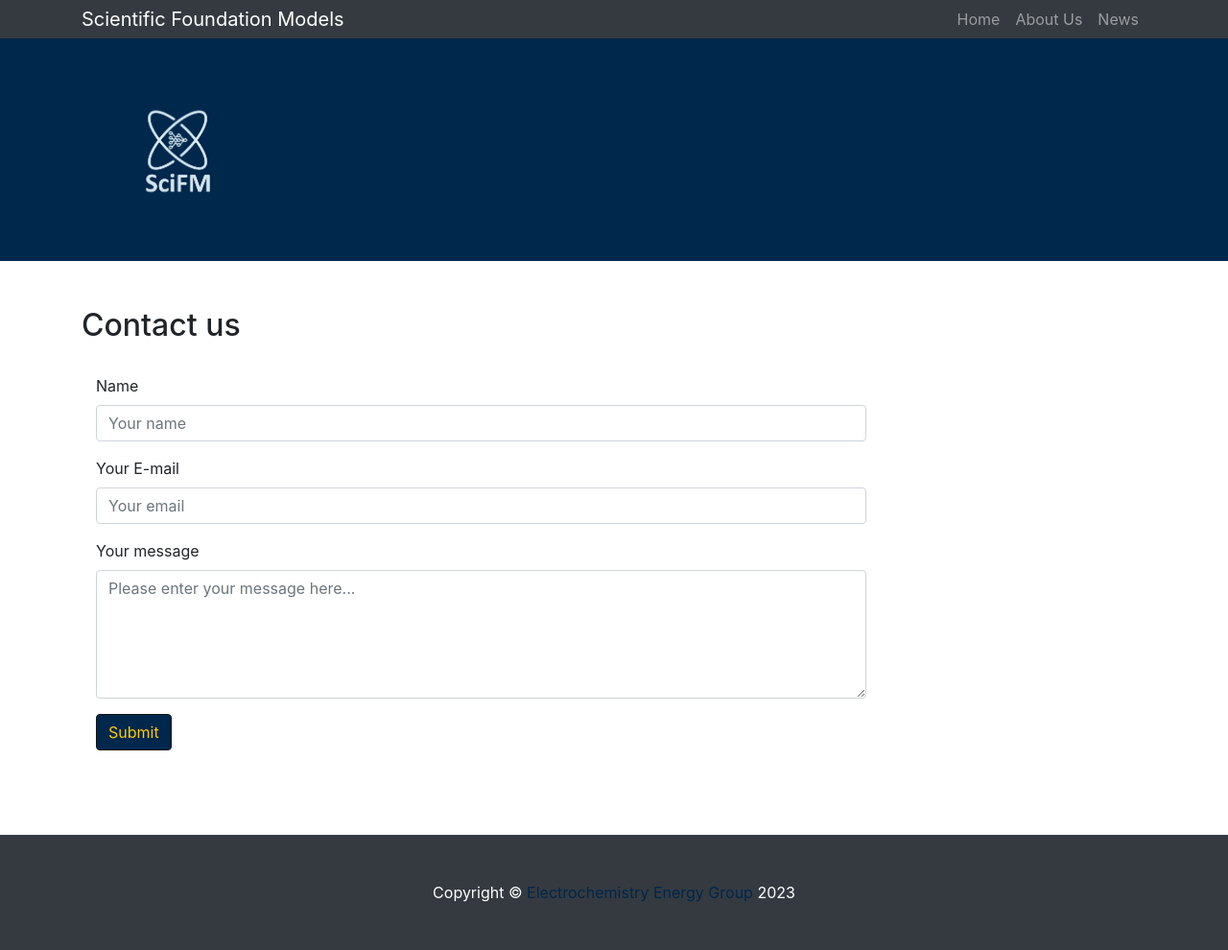
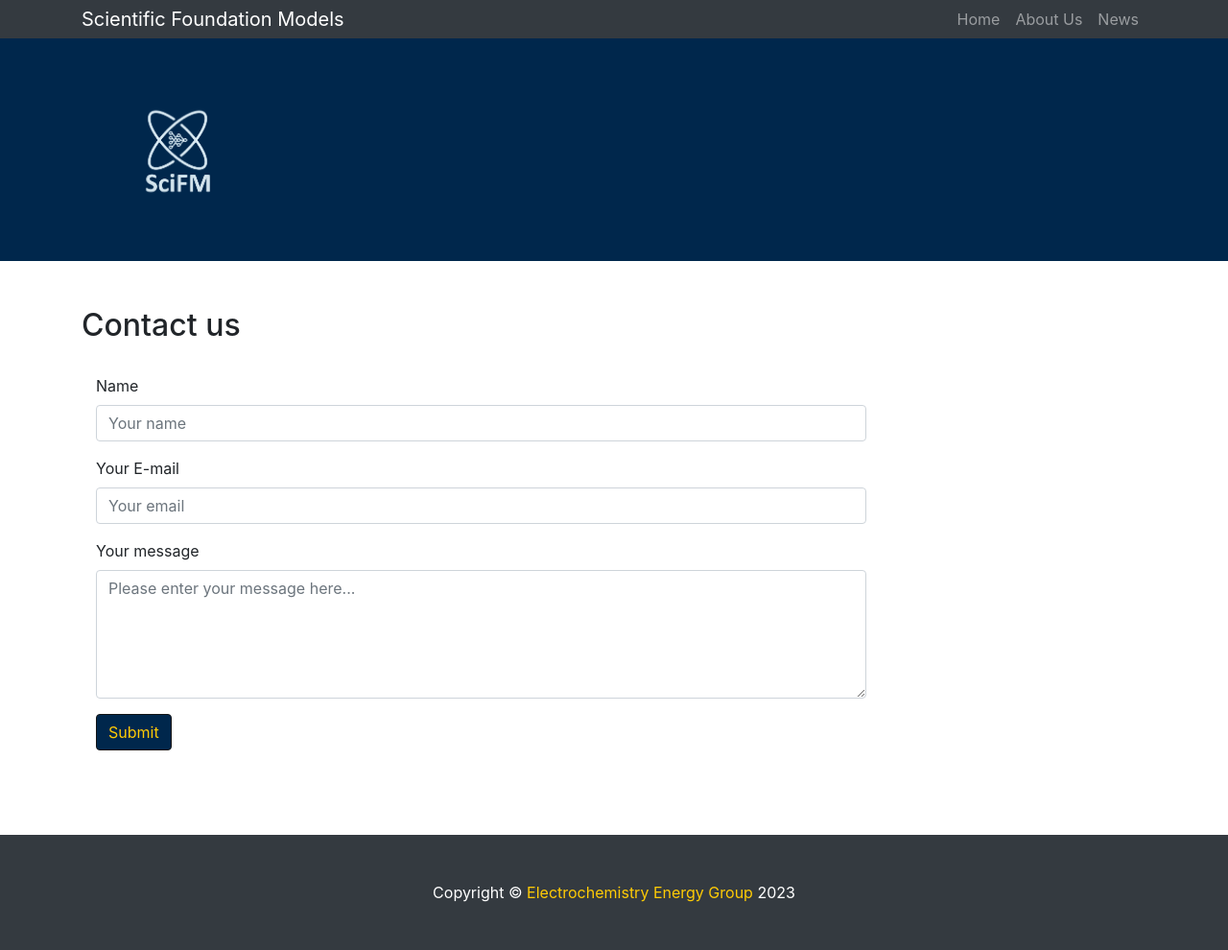
Before and after one commit to scifm/scifm.github.io, a Jekyll site: the page built from _pages/contact.md, in a window 1280 px wide. Shown: the whole page at 96% size. Built offline with Jekyll 4.4.1, drawn with Linux system fonts in a browser that asks for light colours; nearby versions of some CDN libraries.

Commit message:
Tweak hyperlinks

```diff
--- a/assets/css/main.scss
+++ b/assets/css/main.scss
@@ -33,6 +33,20 @@
     .person-name{
         font-weight: bold;
         margin: 0;
+    }
+}
+
+// Ensure hyperlinks are readable on dark backgrounds
+.text-white {
+    a {
+        color: #FFCB05
+
+    }
+}
+// Change link color in paragraphs to be noticeable
+p {
+    a{
+        color: #2F65A7;
     }
 }
 
```
Also changed, not shown: _layouts/home.html (+4 -4 lines).
